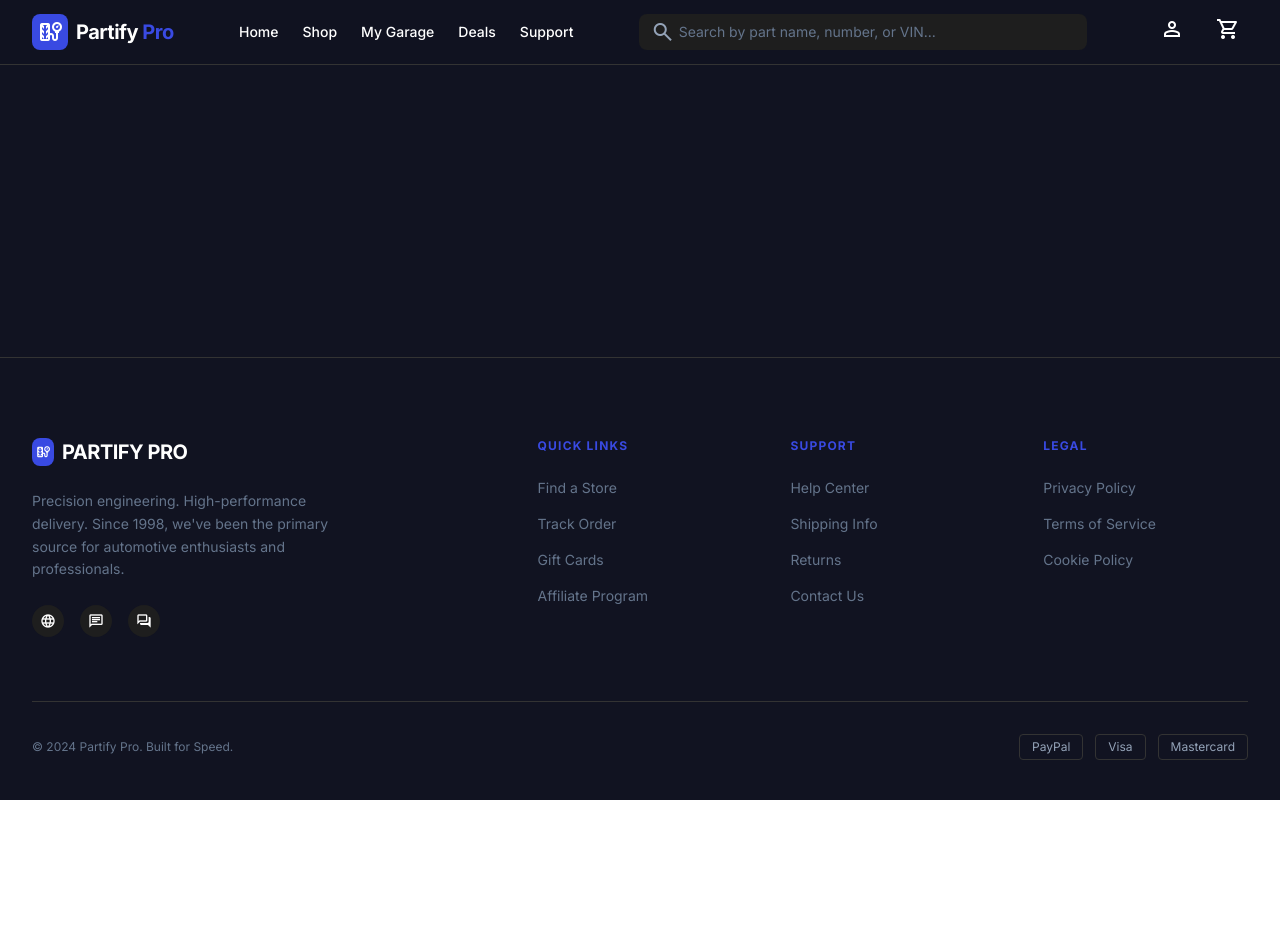
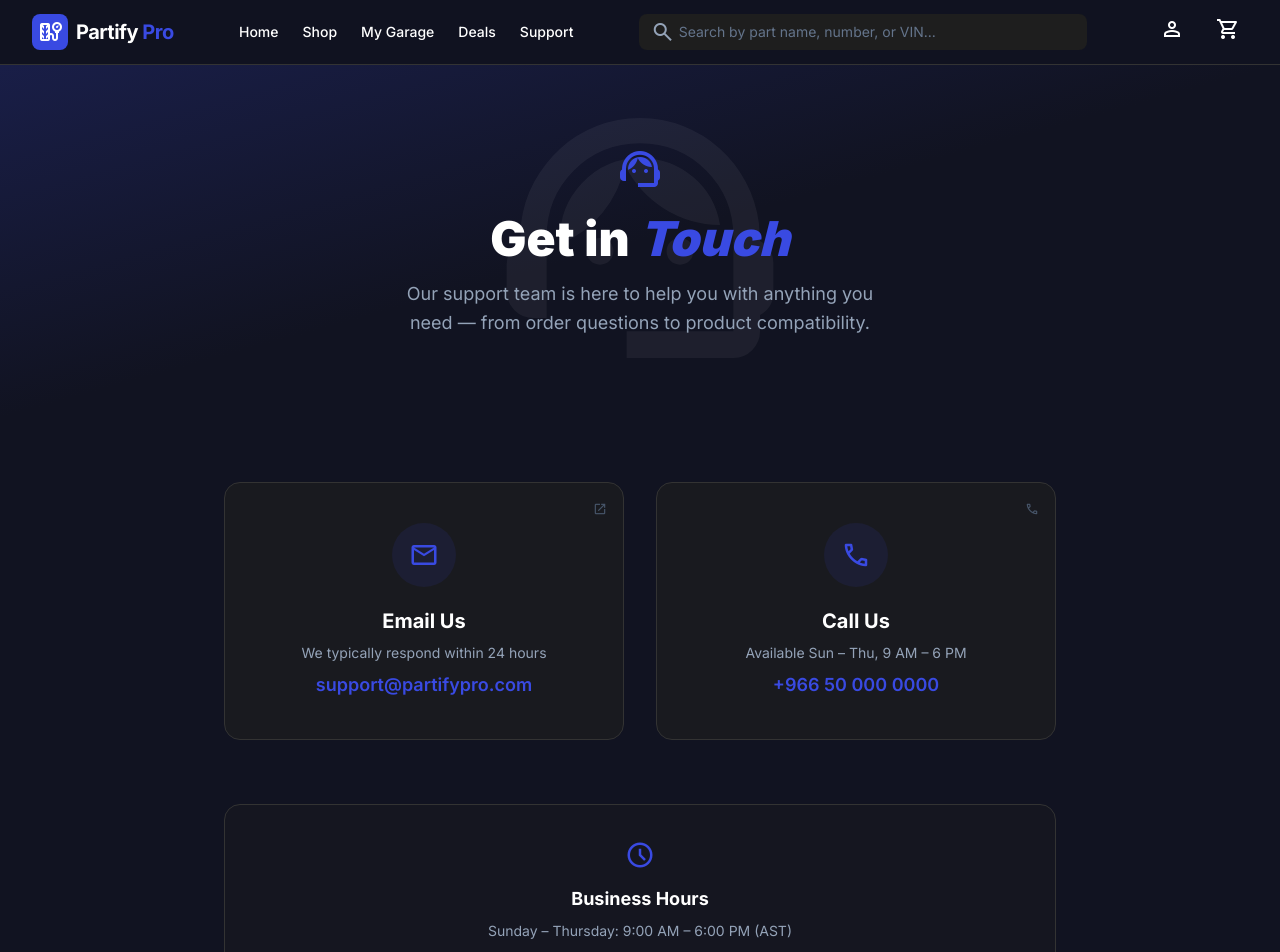
Before and after one commit to iyybookssa-star/web-project, a React (Vite) app in the folder client/: page /#/support in a window 1280 px wide. Shown: the top 952 px of the page. Before the commit the page ends 800 px from the top, so only its background shows below. Built offline with nearby package versions, Linux system fonts and the light colour scheme; no server answers.

Commit message:
fixing the support page and selector

```diff
--- a/client/src/App.jsx
+++ b/client/src/App.jsx
@@ -17,6 +17,7 @@ const RegisterPage = lazy(() => import('./pages/RegisterPage'));
 const CheckoutPage = lazy(() => import('./pages/CheckoutPage'));
 const GaragePage = lazy(() => import('./pages/GaragePage'));
 const AdminPage = lazy(() => import('./pages/AdminPage'));
+const SupportPage = lazy(() => import('./pages/SupportPage'));
 
 // Loading component
 const PageLoader = () => (
@@ -45,6 +46,7 @@ export default function App() {
                                     <Route path="/checkout" element={<CheckoutPage />} />
                                     <Route path="/garage" element={<GaragePage />} />
                                     <Route path="/admin" element={<AdminPage />} />
+                                    <Route path="/support" element={<SupportPage />} />
                                 </Routes>
                             </Suspense>
                         </main>
--- a/client/src/components/Footer.jsx
+++ b/client/src/components/Footer.jsx
@@ -43,10 +43,18 @@ export default function Footer() {
                     <div>
                         <h5 className="font-bold mb-6 uppercase text-xs tracking-widest text-primary">Support</h5>
                         <ul className="space-y-4 text-sm text-slate-500">
-                            <li><a href="#" className="hover:text-primary transition-colors">Help Center</a></li>
-                            <li><a href="#" className="hover:text-primary transition-colors">Shipping Info</a></li>
-                            <li><a href="#" className="hover:text-primary transition-colors">Returns</a></li>
-                            <li><a href="#" className="hover:text-primary transition-colors">Contact Us</a></li>
+                            <li>
+                                <a href="mailto:support@partifypro.com" className="flex items-center gap-2 hover:text-primary transition-colors">
+                                    <span className="material-symbols-outlined text-base">mail</span>
+                                    support@partifypro.com
+                                </a>
+                            </li>
+                            <li>
+                                <a href="tel:+966500000000" className="flex items-center gap-2 hover:text-primary transition-colors">
+                                    <span className="material-symbols-outlined text-base">phone</span>
+                                    +966 50 000 0000
+                                </a>
+                            </li>
                         </ul>
                     </div>
 
--- a/client/src/components/Navbar.jsx
+++ b/client/src/components/Navbar.jsx
@@ -44,7 +44,7 @@ export default function Navbar() {
                         <Link to="/products" className="hover:text-primary transition-colors">Shop</Link>
                         <Link to="/garage" className="hover:text-primary transition-colors">My Garage</Link>
                         <a href="#" className="hover:text-primary transition-colors">Deals</a>
-                        <a href="#" className="hover:text-primary transition-colors">Support</a>
+                        <Link to="/support" className="hover:text-primary transition-colors">Support</Link>
                         {user?.isAdmin && (
                             <Link to="/admin" className="flex items-center gap-1.5 text-primary font-bold hover:text-blue-400 transition-colors">
                                 <span className="material-symbols-outlined text-[16px]">admin_panel_settings</span>
@@ -157,10 +157,10 @@ export default function Navbar() {
                                 <span className="material-symbols-outlined text-primary text-[20px]">local_offer</span>
                                 Deals
                             </a>
-                            <a href="#" onClick={() => setMobileOpen(false)} className="flex items-center gap-3 px-3 py-3 rounded-xl hover:bg-slate-100 dark:hover:bg-surface-dark transition-colors text-sm font-medium">
+                            <Link to="/support" onClick={() => setMobileOpen(false)} className="flex items-center gap-3 px-3 py-3 rounded-xl hover:bg-slate-100 dark:hover:bg-surface-dark transition-colors text-sm font-medium">
                                 <span className="material-symbols-outlined text-primary text-[20px]">support_agent</span>
                                 Support
-                            </a>
+                            </Link>
                             {user?.isAdmin && (
                                 <Link to="/admin" onClick={() => setMobileOpen(false)} className="flex items-center gap-3 px-3 py-3 rounded-xl hover:bg-slate-100 dark:hover:bg-surface-dark transition-colors text-sm font-medium text-primary">
                                     <span className="material-symbols-outlined text-[20px]">admin_panel_settings</span>
--- a/client/src/pages/HomePage.jsx
+++ b/client/src/pages/HomePage.jsx
@@ -1,5 +1,5 @@
 import { useEffect, useState } from 'react';
-import { Link } from 'react-router-dom';
+import { Link, useNavigate } from 'react-router-dom';
 import api from '../api/axios';
 import ProductCard from '../components/ProductCard';
 import { getCookie } from '../utils/cookieUtils';
@@ -28,6 +28,7 @@ const CATEGORIES = [
 ];
 
 export default function HomePage() {
+    const navigate = useNavigate();
     const [topSellers, setTopSellers] = useState([]);
     const [pastPurchases, setPastPurchases] = useState([]);
     const [loading, setLoading] = useState(true);
@@ -116,7 +117,7 @@ export default function HomePage() {
                                     alert('Please select at least a Year or Make');
                                     return;
                                 }
-                                window.location.href = `/products?year=${year}&make=${make}&model=${model}`;
+                                navigate(`/products?year=${year}&make=${make}&model=${model}`);
                             }}
                             className="w-full mt-6 bg-primary hover:bg-primary/90 text-white font-bold py-4 rounded-lg flex items-center justify-center gap-2 transition-all active:scale-[0.98]"
                         >
--- /dev/null
+++ b/client/src/pages/SupportPage.jsx
@@ -0,0 +1,81 @@
+export default function SupportPage() {
+    return (
+        <div className="min-h-[80vh] flex flex-col">
+
+            {/* Hero Banner */}
+            <section className="relative py-20 overflow-hidden">
+                <div className="absolute inset-0 bg-gradient-to-br from-primary/20 via-background-dark to-background-dark" />
+                <div className="absolute top-1/2 left-1/2 -translate-x-1/2 -translate-y-1/2 opacity-5 pointer-events-none">
+                    <span className="material-symbols-outlined" style={{ fontSize: '320px' }}>support_agent</span>
+                </div>
+                <div className="relative z-10 max-w-4xl mx-auto px-4 sm:px-6 lg:px-8 text-center space-y-4">
+                    <span className="material-symbols-outlined text-primary text-5xl">support_agent</span>
+                    <h1 className="text-4xl md:text-5xl font-black text-white">
+                        Get in <span className="text-primary italic">Touch</span>
+                    </h1>
+                    <p className="text-slate-400 max-w-lg mx-auto text-lg leading-relaxed">
+                        Our support team is here to help you with anything you need — from order questions to product compatibility.
+                    </p>
+                </div>
+            </section>
+
+            {/* Contact Cards */}
+            <section className="flex-grow py-16">
+                <div className="max-w-4xl mx-auto px-4 sm:px-6 lg:px-8">
+                    <div className="grid grid-cols-1 md:grid-cols-2 gap-8">
+
+                        {/* Email Card */}
+                        <a
+                            href="mailto:support@partifypro.com"
+                            className="group relative flex flex-col items-center gap-5 p-10 rounded-2xl bg-surface-dark/60 border border-border-dark hover:border-primary/50 transition-all duration-300 hover:shadow-2xl hover:shadow-primary/10 hover:-translate-y-1"
+                        >
+                            <div className="w-16 h-16 flex items-center justify-center rounded-full bg-primary/10 group-hover:bg-primary/20 transition-colors duration-300">
+                                <span className="material-symbols-outlined text-primary text-3xl">mail</span>
+                            </div>
+                            <div className="text-center space-y-2">
+                                <h3 className="text-xl font-bold text-white">Email Us</h3>
+                                <p className="text-slate-400 text-sm">We typically respond within 24 hours</p>
+                                <p className="text-primary font-semibold text-lg">support@partifypro.com</p>
+                            </div>
+                            <span className="absolute top-4 right-4 material-symbols-outlined text-slate-600 group-hover:text-primary transition-colors text-sm">
+                                open_in_new
+                            </span>
+                        </a>
+
+                        {/* Phone Card */}
+                        <a
+                            href="tel:+966500000000"
+                            className="group relative flex flex-col items-center gap-5 p-10 rounded-2xl bg-surface-dark/60 border border-border-dark hover:border-primary/50 transition-all duration-300 hover:shadow-2xl hover:shadow-primary/10 hover:-translate-y-1"
+                        >
+                            <div className="w-16 h-16 flex items-center justify-center rounded-full bg-primary/10 group-hover:bg-primary/20 transition-colors duration-300">
+                                <span className="material-symbols-outlined text-primary text-3xl">phone</span>
+                            </div>
+                            <div className="text-center space-y-2">
+                                <h3 className="text-xl font-bold text-white">Call Us</h3>
+                                <p className="text-slate-400 text-sm">Available Sun – Thu, 9 AM – 6 PM</p>
+                                <p className="text-primary font-semibold text-lg">+966 50 000 0000</p>
+                            </div>
+                            <span className="absolute top-4 right-4 material-symbols-outlined text-slate-600 group-hover:text-primary transition-colors text-sm">
+                                call
+                            </span>
+                        </a>
+
+                    </div>
+
+                    {/* Additional Info */}
+                    <div className="mt-16 text-center p-8 rounded-2xl bg-surface-dark/30 border border-border-dark">
+                        <span className="material-symbols-outlined text-primary text-3xl mb-3 block">schedule</span>
+                        <h4 className="text-lg font-bold text-white mb-2">Business Hours</h4>
+                        <p className="text-slate-400 text-sm">
+                            Sunday – Thursday: 9:00 AM – 6:00 PM (AST)
+                        </p>
+                        <p className="text-slate-500 text-xs mt-2">
+                            Emails received outside business hours will be answered the next working day.
+                        </p>
+                    </div>
+                </div>
+            </section>
+
+        </div>
+    );
+}
```
Also changed, not shown: 1 other file (tests, documents, lock files or other folders).
